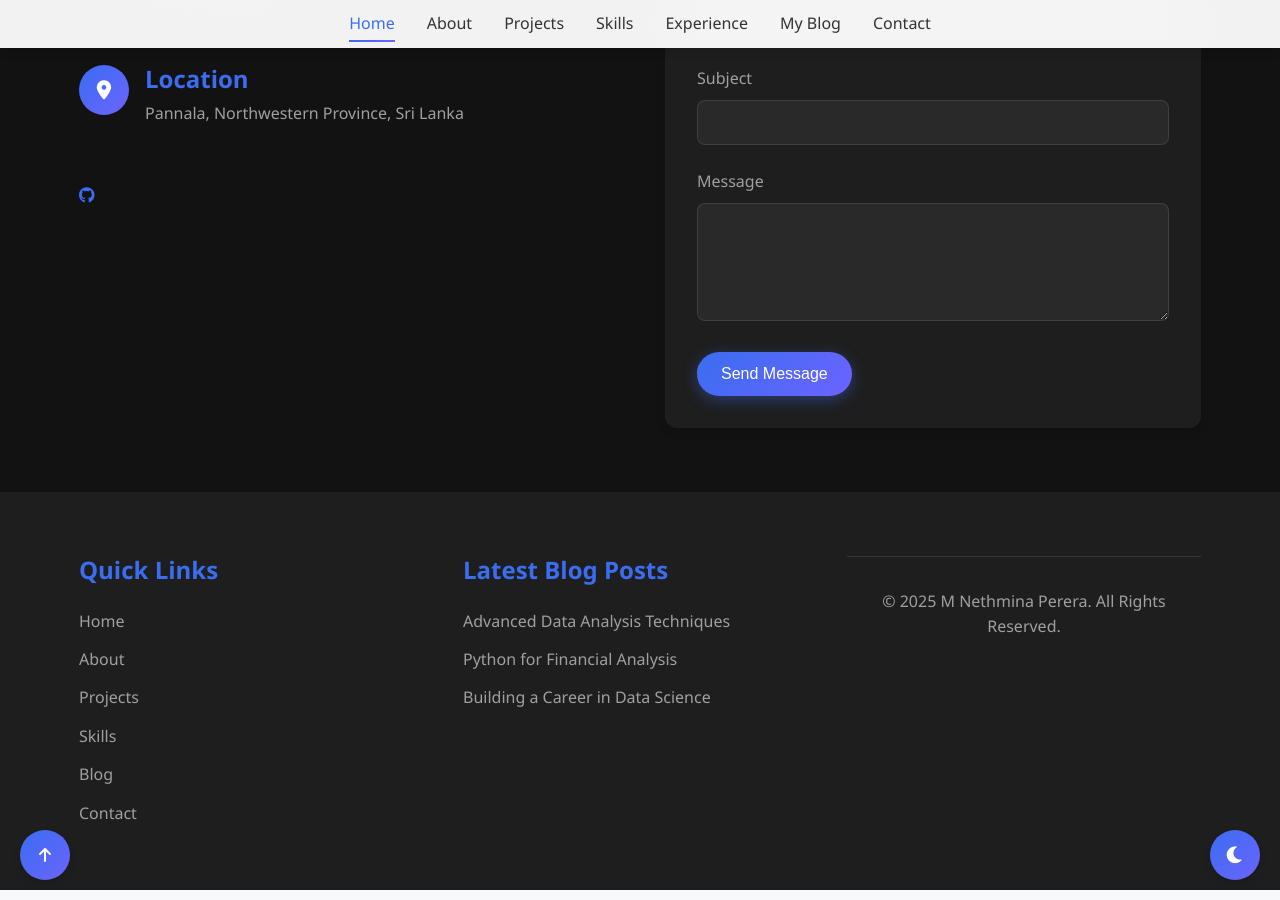
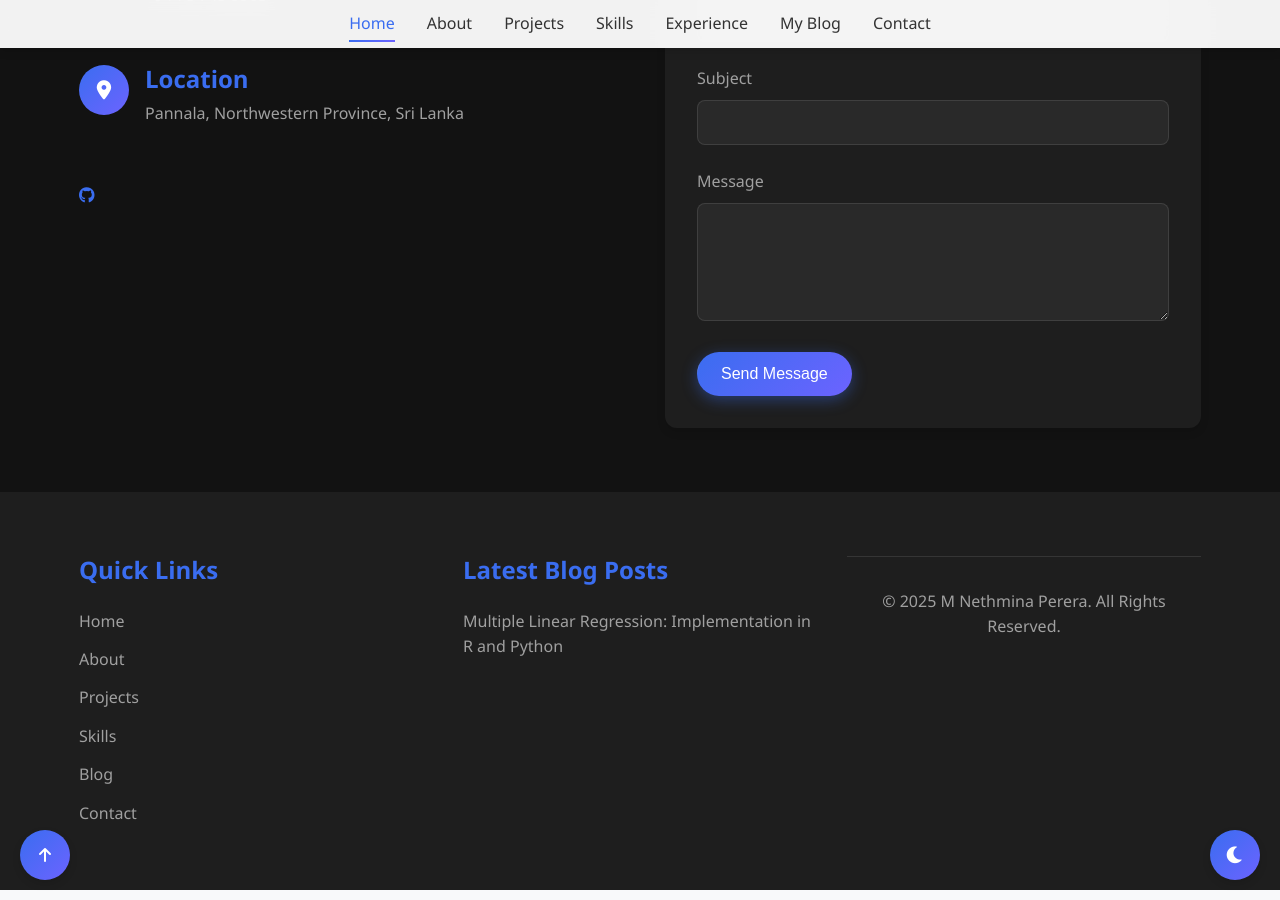
Before and after one commit to MHMNP2021/portfolio.github.io, a Jekyll site: the page index.html, which Jekyll copies as it is, in a window 1280 px wide and 900 px high, scrolled down 6327 px. Built offline with Jekyll 4.4.1, drawn with Linux system fonts in a browser that asks for light colours; comment, search, counter and statistics services are not loaded.

Commit message:
Update index.html

```diff
--- a/index.html
+++ b/index.html
@@ -494,9 +494,9 @@
                 <div class="latest-posts">
                     <h3>Latest Blog Posts</h3>
                     <ul>
-                        <li><a href="blog/data-analysis-techniques.html">Advanced Data Analysis Techniques</a></li>
-                        <li><a href="blog/python-for-finance.html">Python for Financial Analysis</a></li>
-                        <li><a href="blog/career-in-data-science.html">Building a Career in Data Science</a></li>
+                        <li> <a href="blog/multiple-linear-regression.html">Multiple Linear Regression: Implementation in R and Python</a></li>
+<!--                         <li><a href="blog/python-for-finance.html">Python for Financial Analysis</a></li>
+                        <li><a href="blog/career-in-data-science.html">Building a Career in Data Science</a></li> -->
                     </ul>
                 </div>
 
```
